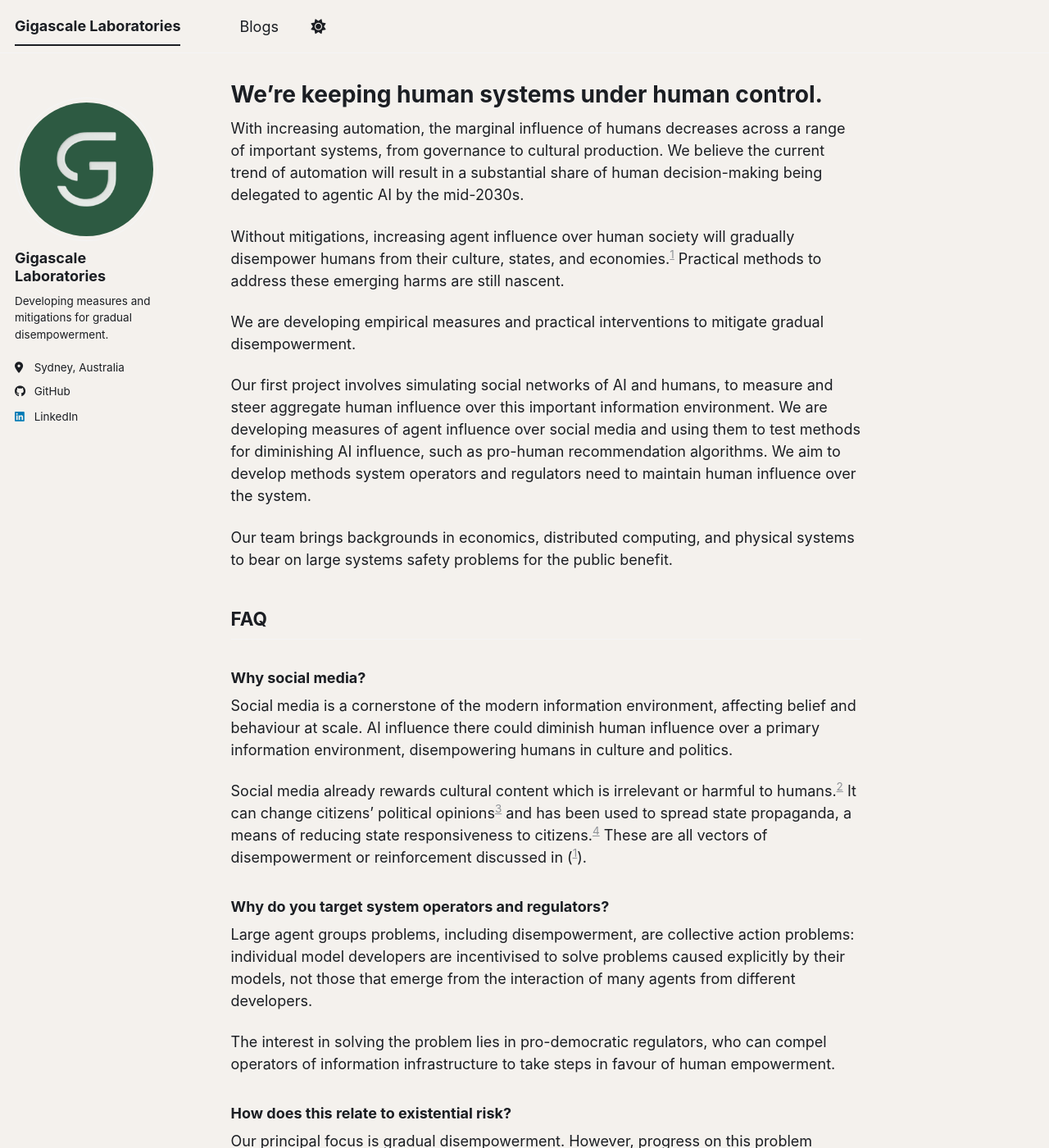
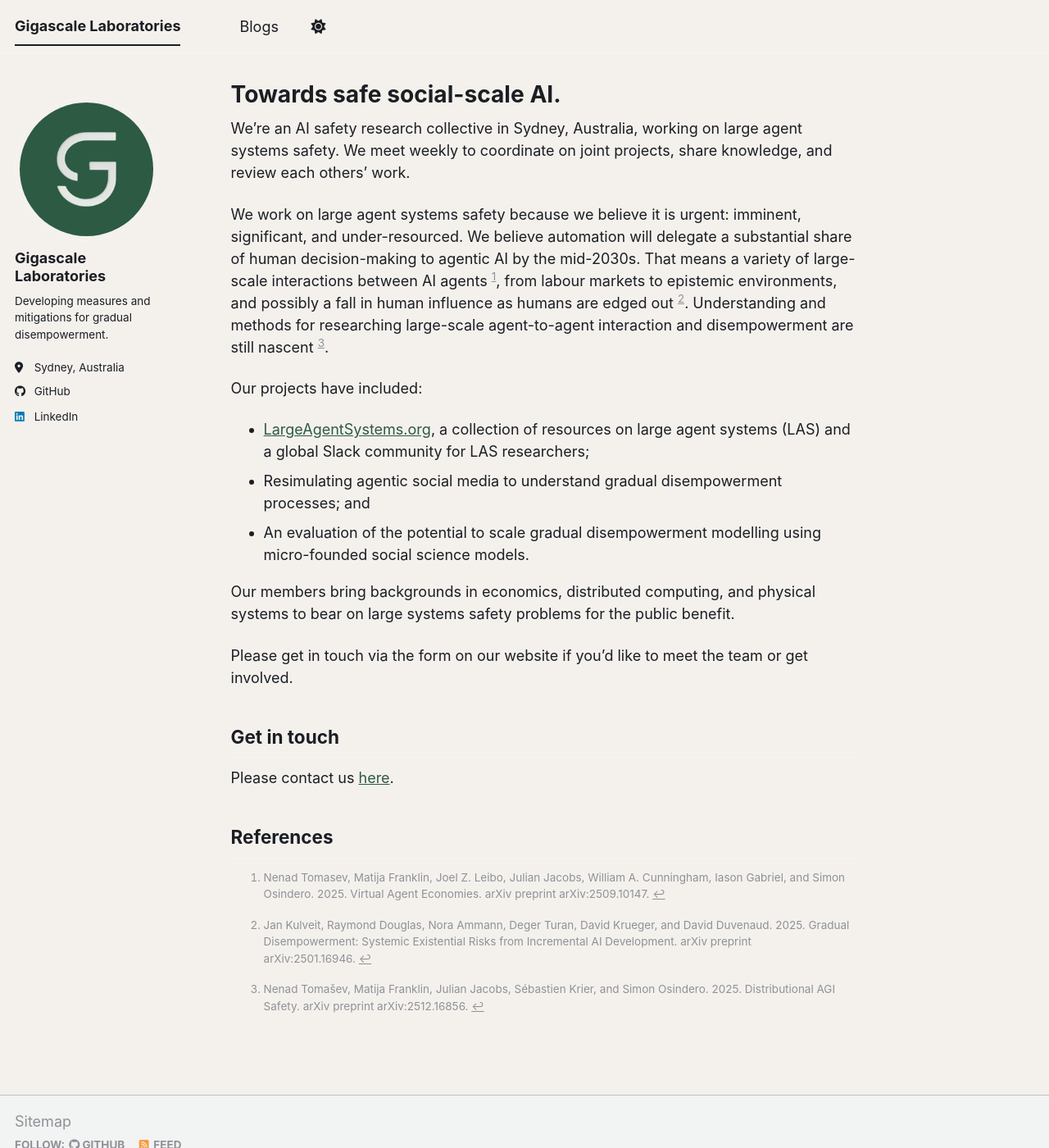
Before and after one commit to Gigascale-Labs/Gigascale-Labs.github.io, a Jekyll site: the page built from _pages/about.md, in a window 1280 px wide and 1400 px high. Shown: the whole window at 82% size. Built offline with Jekyll 4.4.1, drawn with Linux system fonts in a browser that asks for light colours; a script bundle is joined from its source files by our own code; library files that are not in the unit come from our copies; some of the changed text lies outside the part shown.

Commit message:
about: Update blurb

```diff
--- a/_pages/about.md
+++ b/_pages/about.md
@@ -1,58 +1,33 @@
 ---
 permalink: /
-title: "We're keeping human systems under human control."
+title: "Towards safe social-scale AI."
 tab_title: "Gigascale Laboratories"
 redirect_from:
   - /about/
   - /about.html
 ---
 
-With increasing automation, the marginal influence of humans decreases across a range of important systems, from governance to cultural production. We believe the current trend of automation will result in a substantial share of human decision-making being delegated to agentic AI by the mid-2030s.
+We're an AI safety research collective in Sydney, Australia, working on large agent systems safety. We meet weekly to coordinate on joint projects, share knowledge, and review each others' work.
 
-Without mitigations, increasing agent influence over human society will gradually disempower humans from their culture, states, and economies.[^kulveit] Practical methods to address these emerging harms are still nascent.
+We work on large agent systems safety because we believe it is urgent: imminent, significant, and under-resourced. We believe automation will delegate a substantial share of human decision-making to agentic AI by the mid-2030s. That means a variety of large-scale interactions between AI agents [^tomaseva], from labour markets to epistemic environments, and possibly a fall in human influence as humans are edged out [^kulveit]. Understanding and methods for researching large-scale agent-to-agent interaction and disempowerment are still nascent [^tomasevb].
 
-We are developing empirical measures and practical interventions to mitigate gradual disempowerment.
+Our projects have included:
+- [LargeAgentSystems.org](https://www.largeagentsystems.org), a collection of resources on large agent systems (LAS) and a global Slack community for LAS researchers;
+- Resimulating agentic social media to understand gradual disempowerment processes; and
+- An evaluation of the potential to scale gradual disempowerment modelling using micro-founded social science models.
 
-Our first project involves simulating social networks of AI and humans, to measure and steer aggregate human influence over this important information environment. We are developing measures of agent influence over social media and using them to test methods for diminishing AI influence, such as pro-human recommendation algorithms. We aim to develop methods system operators and regulators need to maintain human influence over the system.
+Our members bring backgrounds in economics, distributed computing, and physical systems to bear on large systems safety problems for the public benefit.
 
-Our team brings backgrounds in economics, distributed computing, and physical systems to bear on large systems safety problems for the public benefit.
+Please get in touch via the form on our website if you'd like to meet the team or get involved.
 
-## FAQ
-
-### Why social media?
-
-Social media is a cornerstone of the modern information environment, affecting belief and behaviour at scale. AI influence there could diminish human influence over a primary information environment, disempowering humans in culture and politics.
-
-Social media already rewards cultural content which is irrelevant or harmful to humans.[^milli] It can change citizens' political opinions[^allcott] and has been used to spread state propaganda, a means of reducing state responsiveness to citizens.[^king] These are all vectors of disempowerment or reinforcement discussed in ([^kulveit]).
-
-### Why do you target system operators and regulators?
-
-Large agent groups problems, including disempowerment, are collective action problems: individual model developers are incentivised to solve problems caused explicitly by their models, not those that emerge from the interaction of many agents from different developers.
-
-The interest in solving the problem lies in pro-democratic regulators, who can compel operators of information infrastructure to take steps in favour of human empowerment.
-
-### How does this relate to existential risk?
-
-Our principal focus is gradual disempowerment. However, progress on this problem contributes measures and controls for AI influence in large agent networks. These methods could be used to measure or diminish unwanted collaboration between networked agents, which is important for reducing the propensity for unwanted emergence of distributional AGI[^tomasev] or comprehensive AI services.[^drexler]
-
-### What are your long-term goals?
-
-We aim to develop pipelines for modelling intervention effects on gradual disempowerment across a range of important human systems.
-
-### How can I get in touch?
+## Get in touch
 
 Please contact us [here](https://forms.gle/cUtcQqxjYQnTcubGA).
 
 ## References
 
-[^allcott]: Hunt Allcott, Luca Braghieri, Sarah Eichmeyer, and Matthew Gentzkow. 2020. The Welfare Effects of Social Media. American Economic Review, 110(3):629–676.
-
-[^drexler]: K. Eric Drexler. 2019. Reframing Superintelligence: Comprehensive AI Services as General Intelligence. Technical Report 2019–1, Future of Humanity Institute, University of Oxford.
-
-[^milli]: Smitha Milli, Micah Carroll, Yike Wang, Sashrika Pandey, Sebastian Zhao, and Anca D. Dragan. 2025. Engagement, user satisfaction, and the amplification of divisive content on social media. PNAS Nexus, 4(3):pgaf062.
-
-[^king]: Gary King, Jennifer Pan, and Margaret E. Roberts. 2017. How the Chinese Government Fabricates Social Media Posts for Strategic Distraction, Not Engaged Argument. American Political Science Review, 111(3):484–501.
-
 [^kulveit]: Jan Kulveit, Raymond Douglas, Nora Ammann, Deger Turan, David Krueger, and David Duvenaud. 2025. Gradual Disempowerment: Systemic Existential Risks from Incremental AI Development. arXiv preprint arXiv:2501.16946.
 
-[^tomasev]: Nenad Tomašev, Matija Franklin, Julian Jacobs, Sébastien Krier, and Simon Osindero. 2025. Distributional AGI Safety. arXiv preprint arXiv:2512.16856.
+[^tomaseva]: Nenad Tomasev, Matija Franklin, Joel Z. Leibo, Julian Jacobs, William A. Cunningham, Iason Gabriel, and Simon Osindero. 2025. Virtual Agent Economies. arXiv preprint arXiv:2509.10147.
+
+[^tomasevb]: Nenad Tomašev, Matija Franklin, Julian Jacobs, Sébastien Krier, and Simon Osindero. 2025. Distributional AGI Safety. arXiv preprint arXiv:2512.16856.
```
